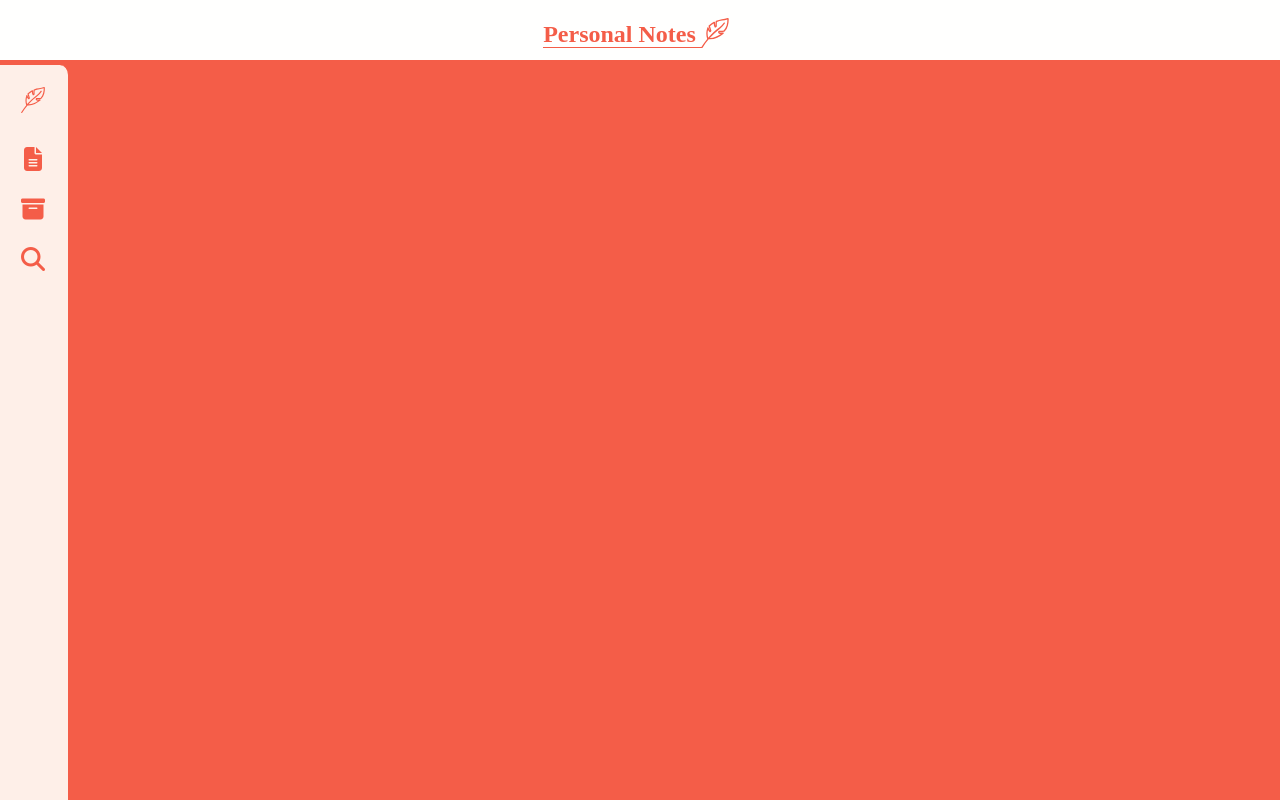
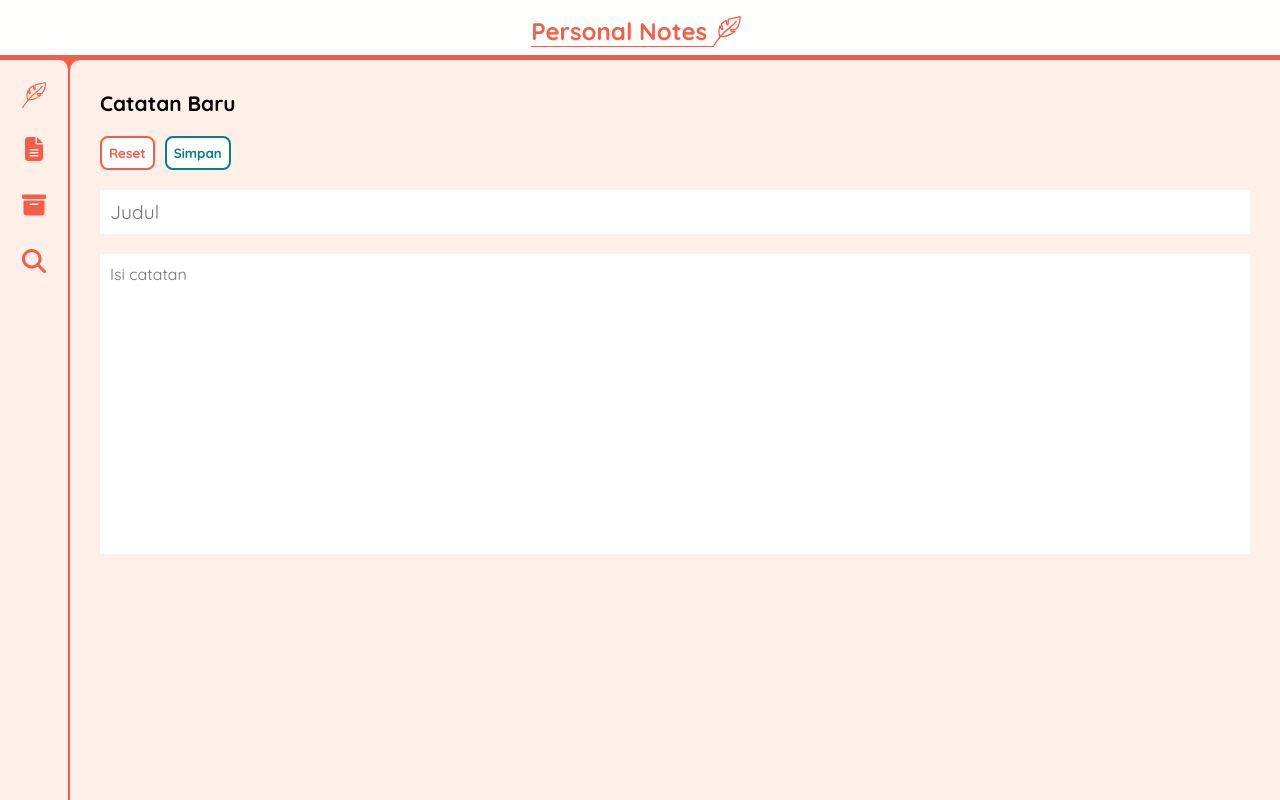
Before and after one commit to fitri-puspitasari/learn-frontend, a React (Vite) app in the folder 3-Personal_Notes_App/: page / in a window 1280 px wide. Built offline with nearby package versions, Linux system fonts and the light colour scheme.

Commit message:
3) Membuat tampilan content - catatan baru

```diff
--- a/3-Personal_Notes_App/index.html
+++ b/3-Personal_Notes_App/index.html
@@ -5,6 +5,9 @@
     <link rel="icon" type="image/svg+xml" href="/feather.svg" />
     <meta name="viewport" content="width=device-width, initial-scale=1.0" />
     <title>Personal Notes</title>
+    <link rel="preconnect" href="https://fonts.googleapis.com">
+    <link rel="preconnect" href="https://fonts.gstatic.com" crossorigin>
+    <link href="https://fonts.googleapis.com/css2?family=Quicksand:wght@300..700&display=swap" rel="stylesheet">
 </head>
 <body>
     <div id="root"></div>
--- a/3-Personal_Notes_App/src/components/NotesContent.jsx
+++ b/3-Personal_Notes_App/src/components/NotesContent.jsx
@@ -1,4 +1,5 @@
 import React from "react";
+import NotesWritingArea from "./NotesWritingArea";
 
 class NotesContent extends React.Component {
     constructor(props) {
@@ -8,7 +9,10 @@ class NotesContent extends React.Component {
     render() {
         return (
             <div className="note-app__content">
-
+                <NotesWritingArea />
+                {/* <NotesListArea />
+                <NotesArchiveArea />
+                <NotesSearchArea /> */}
             </div>
         )
     }
--- /dev/null
+++ b/3-Personal_Notes_App/src/components/NotesWritingArea.jsx
@@ -0,0 +1,31 @@
+import React from "react";
+
+class NotesWritingArea extends React.Component {
+    constructor(props) {
+        super(props);
+
+    }
+    render() {
+        return (
+            <div className="note-content__writing-area">
+                <h3>Catatan Baru</h3>
+                <form className="note-input">
+                    <div className="note-input__title">
+                        <input type="text" name="title" placeholder="Judul" maxLength={50} required/>
+                    </div>
+                    <div className="note-input__content">
+                        {/* <input type="text" name="content" placeholder="Isi catatan"/> */}
+                        <textarea name="content" placeholder="Isi catatan" required></textarea>
+                    </div>
+                    <div className="note-input__buttons">
+                        <button type="reset" className="neutral-button">Reset</button>
+                        <button type="submit" className="primary-button">Simpan</button>
+                    </div>
+
+                </form>
+            </div>
+        )
+    }
+}
+
+export default NotesWritingArea;
--- a/3-Personal_Notes_App/src/styles/style.css
+++ b/3-Personal_Notes_App/src/styles/style.css
@@ -2,6 +2,7 @@
     padding: 0;
     margin: 0;
     box-sizing: border-box;
+    font-family: "Quicksand", sans-serif;
 }
 
 :root {
@@ -24,11 +25,14 @@
     --bg-color-heading: var(--white);
     --bg-color-menu: var(--white-orange-2);
     --bg-color-content: var(--white-orange-2);
+    --bg-color-focus-input: var(--white-orange-1);
+    /* --bg-color-heading: var(--white-orange-2);
+    --bg-color-menu: var(--white-orange-2);
+    --bg-color-content: var(--white); */
     /* button color */
     --color-menu-button: var(--orange);
     --color-hover-menu-button: var(--light-green-3);
     --color-active-menu-button: var(--green);
-
     /* ====size==== */
     --height-heading: 60px;
     --width-menu: 70px;
@@ -38,6 +42,33 @@ body {
     background-color: var(--bg-color-body);
 }
 
+.primary-button, .neutral-button {
+    padding: 7px;
+    font-weight: bold;
+    border-radius: 8px;
+}
+
+.primary-button {
+    background-color: var(--white);
+    color: var(--green);
+    border: 2px solid var(--green);
+}
+
+.primary-button:hover {
+    background-color: var(--green);
+    color: var(--white);
+}
+
+.neutral-button {
+    background-color: var(--white);
+    color: var(--orange);
+    border: 2px solid var(--orange);
+}
+
+.neutral-button:hover {
+    background-color: var(--orange);
+    color: var(--white);
+}
 
 /* ================ note-app__header ================ */
 .note-app__header {
@@ -50,6 +81,8 @@ body {
     justify-content: center;
     align-items: center;
     margin-bottom: 5px;
+    z-index: 50;
+    border-bottom: 5px solid var(--bg-color-body);
     /* border-bottom: 5px solid var(--orange); */
 }
 
@@ -80,13 +113,13 @@ body {
     background-color: var(--bg-color-menu);
     width: var(--width-menu);
     height: calc(100vh - var(--height-heading));
-    top: calc(5px + var(--height-heading));
+    top: var(--height-heading);
     padding: 20px;
     border-right: 2px solid var(--text-color-heading);
     border-top-right-radius: 10px;
-    /* display: flex;
+    display: flex;
     flex-direction: column;
-    gap: 10px; */
+    gap: 10px;
 }
 
 .note-app__menu__button {
@@ -125,6 +158,8 @@ body {
     fill: var(--color-menu-button);
 }
 
+/*
+
 .note-app__menu__button[datatitle]:hover:after {
     opacity: 1;
     transition: all 0.1s ease 0.2s;
@@ -148,11 +183,9 @@ body {
 }
 
 .note-app__menu__button:first-child[datatitle]:after {
-    /* border: 2px solid black; */
     bottom: 20px;
-
 }
-
+*/
 
 /* ================ note-app__content ================ */
 .note-app__content {
@@ -160,16 +193,82 @@ body {
     height: calc(100vh - var(--height-heading));
     background-color: var(--bg-color-content);
     position: relative;
-    top: calc(var(--height-heading) + 5px);
-    left: calc(var(--width-menu) + 0px);
-    /* border-left: 2px solid var(--text-color-heading); */
+    top: var(--height-heading);
+    left: var(--width-menu);
     border-top-left-radius: 10px;
-    z-index: 1;
-    display: none;
+    /* z-index: 1; */
 }
+
+.note-app__content > * {
+    padding: 30px;
+}
+
+.note-app__content h3 {
+    font-size: 1.3rem;
+    margin-bottom: 20px;
+}
+
+.note-input  {
+    display: flex;
+    flex-direction: column;
+    gap: 20px;
+
+}
+
+.note-input__title {
+    order: 1;
+}
+
+.note-input__title input{
+    font-size: 1.2rem;
+    width: calc(100vw - var(--width-menu) - 62px);
+
+}
+
+.note-input__content {
+    order: 2;
+}
+
+.note-input__content textarea{
+    font-size: 1rem;
+    /* font-family: "Quicksand", sans-serif; */
+    resize: none;
+    /* height = 100vh - height heading - border bottom heading - padding content - height h3 - margin botton h3 - height input text - margin bottom input text */
+    height: 300px;
+}
+
+.note-input__title input,
+.note-input__content textarea {
+    border: none;
+    /* background-color: transparent; */
+    padding: 10px;
+    width: calc(100vw - var(--width-menu) - 60px);
+
+}
+
+.note-input__title input:hover,
+.note-input__content textarea:hover {
+    background-color: var(--bg-color-focus-input);
+
+}
+
+.note-input__title input:focus,
+.note-input__content textarea:focus {
+    border: none;
+    outline: none;
+}
+
+.note-input button {
+    align-self: start;
+    order: 0;
+    margin-right: 10px;
+    /* font-family: "Quicksand", sans-serif; */
+}
+
 
 
 /*
 z-index
-.note-app__menu__button[title]:after    : 100
+.note-app__header : 50
+.note-app__menu__button[title]:after    : 100 ???
 */
```
Also changed, not shown: 3-Personal_Notes_App/src/components/NotesArchiveArea.jsx (added, +13 -0 lines), 3-Personal_Notes_App/src/components/NotesListArea.jsx (added, +13 -0 lines), 3-Personal_Notes_App/src/components/NotesSearchArea.jsx (added, +13 -0 lines).
